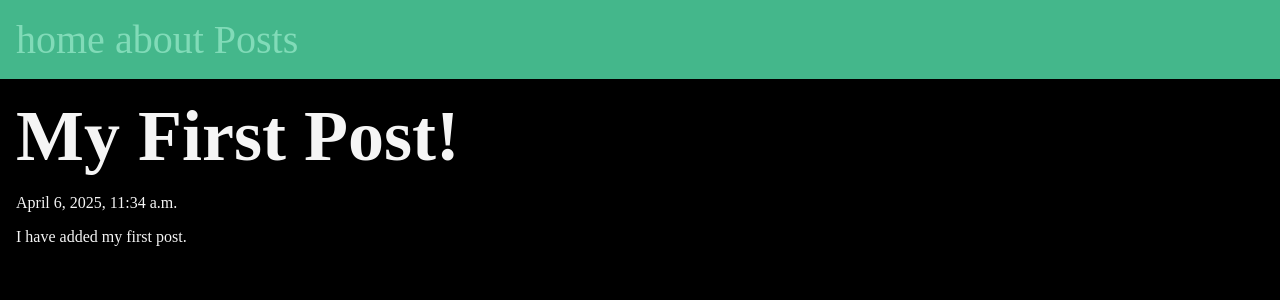
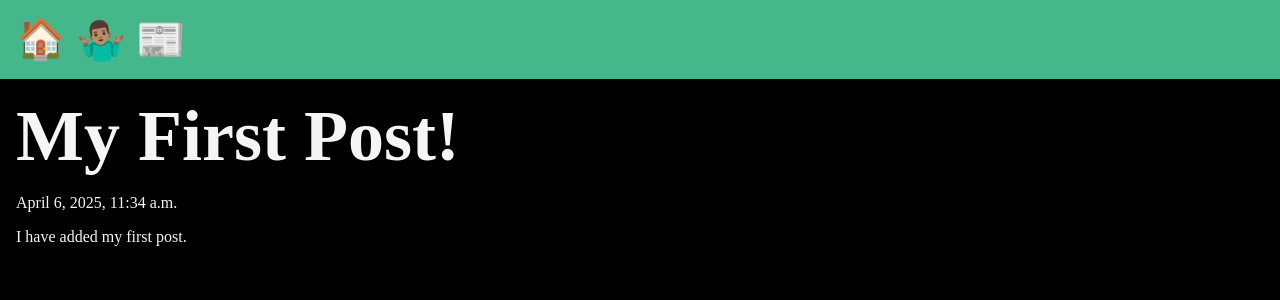
Before and after one commit to Fantonio27/django-practice-1, a Django app: a page that uses myproject/templates/layout.html in a window 1280 px wide. Shown: the top 300 px of the page. Run offline with Django 5.2, Linux system fonts and the light colour scheme; data comes from the database, SQL or seed files in the repository.

Commit message:
Refactor navigation links in layout template to use icons for improved UX

```diff
--- a/myproject/templates/layout.html
+++ b/myproject/templates/layout.html
@@ -14,9 +14,15 @@
 </head>
 <body>
     <nav>
-        <a href="/">home</a>
-        <a href="/about">about</a>
-        <a href="{% url 'posts:list' %}">Posts</a>
+        <a href="/">
+            <span role="img" aria-label="home">🏠</span>
+        </a>
+        <a href="/about">
+            <span role="img" aria-label="about">🤷🏽‍♂️</span>
+        </a>
+        <a href="{% url 'posts:list' %}">
+            <span role="img" aria-label="posts">📰</span>
+        </a>
     </nav>
     <main>
         {% block content %}
```
